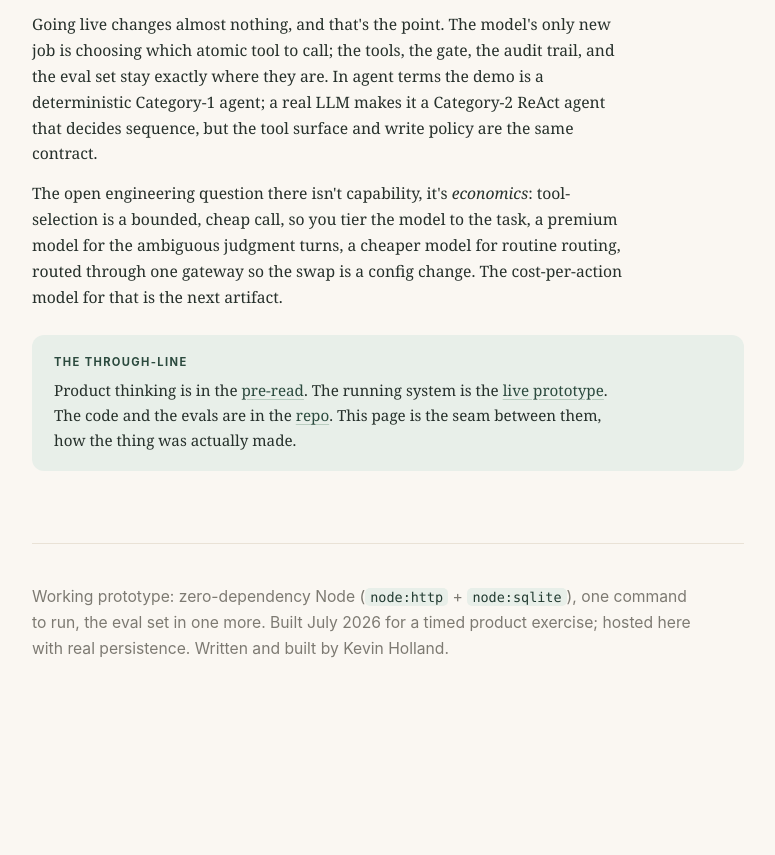
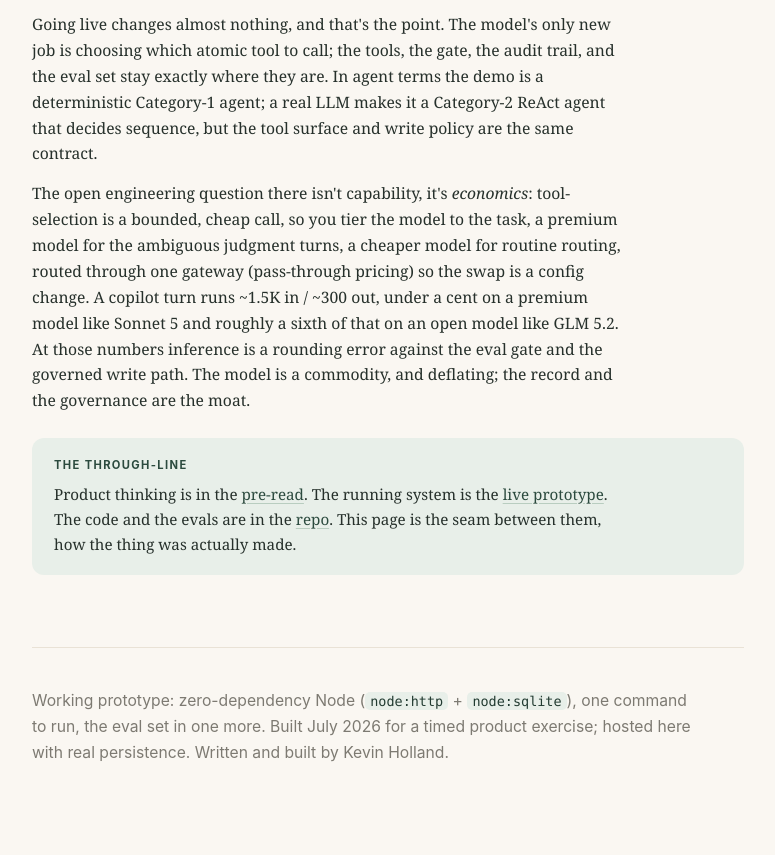
Before and after one commit to hollandkevint/hitch, a website: page public/build.html in a window 1280 px wide. Shown: the part 4446-5301 px from the top of the page, without its empty margins (252-1027 px from the left). Before the commit the page ends 5218 px from the top, so only its background shows below. Drawn offline with Linux system fonts and the light colour scheme.

Commit message:
content: fill cost-per-action economics into build-log where-it-goes section

```diff
--- a/public/build.html
+++ b/public/build.html
@@ -221,7 +221,7 @@
   <p class="kicker">05 · Where it goes</p>
   <h2>Put a real model behind the tools</h2>
   <p>Going live changes almost nothing, and that's the point. The model's only new job is choosing which atomic tool to call; the tools, the gate, the audit trail, and the eval set stay exactly where they are. In agent terms the demo is a deterministic Category-1 agent; a real LLM makes it a Category-2 ReAct agent that decides sequence, but the tool surface and write policy are the same contract.</p>
-  <p>The open engineering question there isn't capability, it's <em>economics</em>: tool-selection is a bounded, cheap call, so you tier the model to the task, a premium model for the ambiguous judgment turns, a cheaper model for routine routing, routed through one gateway so the swap is a config change. The cost-per-action model for that is the next artifact.</p>
+  <p>The open engineering question there isn't capability, it's <em>economics</em>: tool-selection is a bounded, cheap call, so you tier the model to the task, a premium model for the ambiguous judgment turns, a cheaper model for routine routing, routed through one gateway (pass-through pricing) so the swap is a config change. A copilot turn runs ~1.5K in / ~300 out, under a cent on a premium model like Sonnet 5 and roughly a sixth of that on an open model like GLM 5.2. At those numbers inference is a rounding error against the eval gate and the governed write path. The model is a commodity, and deflating; the record and the governance are the moat.</p>
   <div class="callout">
     <p class="lbl">The through-line</p>
     <p>Product thinking is in the <a href="/preread.html">pre-read</a>. The running system is the <a href="/">live prototype</a>. The code and the evals are in the <a href="https://github.com/hollandkevint/hitch">repo</a>. This page is the seam between them, how the thing was actually made.</p>
```
